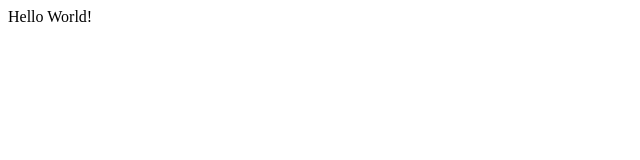
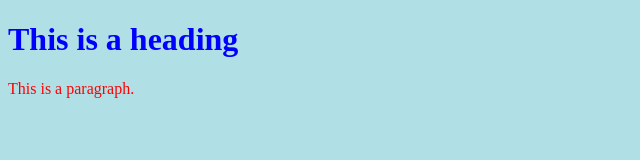
Before and after one commit to Majestic-dev/Majestic-dev.io, a plain HTML site: page index.html in a window 1280 px wide. Shown: the whole page, without its empty margins (0-640 px from the left). Drawn offline with Linux system fonts and the light colour scheme.

Commit message:
Update index.html

```diff
--- a/index.html
+++ b/index.html
@@ -1,2 +1,16 @@
 <!DOCTYPE html>
-Hello World!
+<html>
+<head>
+<style>
+body {background-color: powderblue;}
+h1   {color: blue;}
+p    {color: red;}
+</style>
+</head>
+<body>
+
+<h1>This is a heading</h1>
+<p>This is a paragraph.</p>
+
+</body>
+</html>
```
